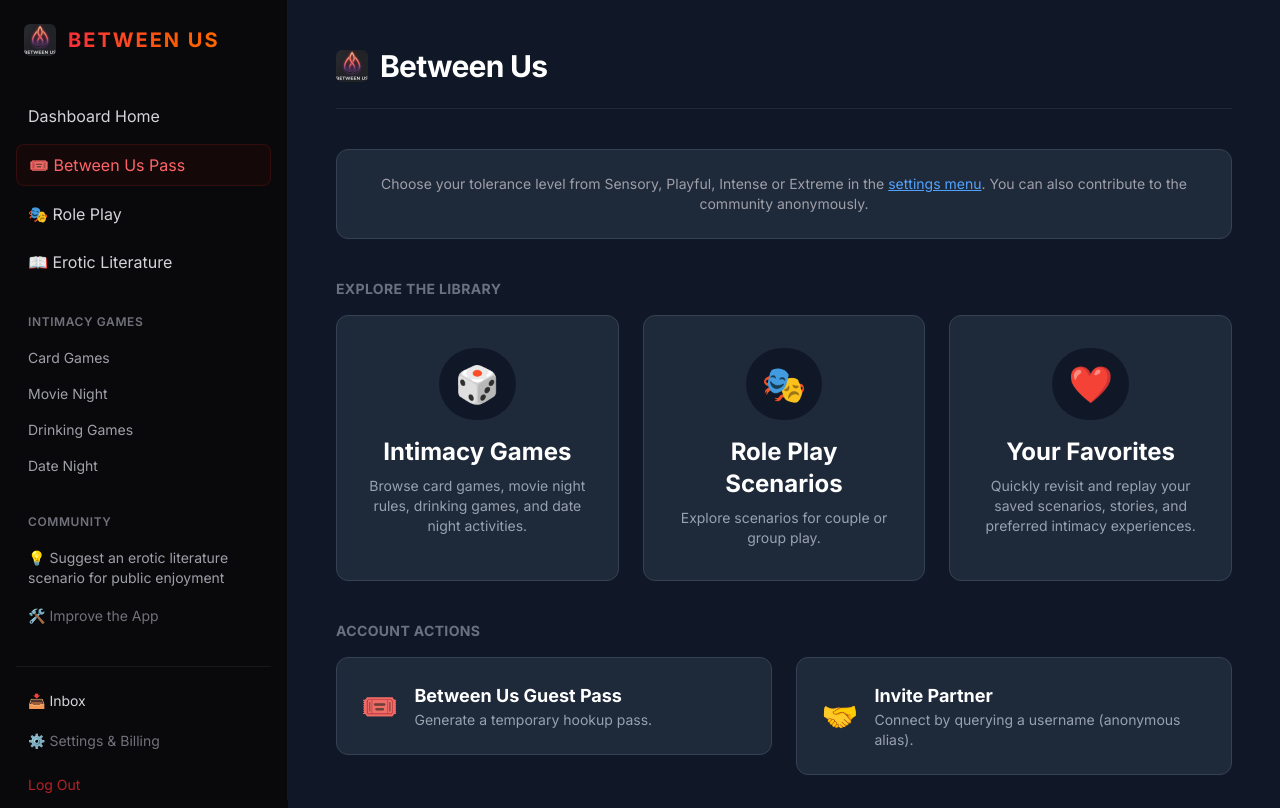
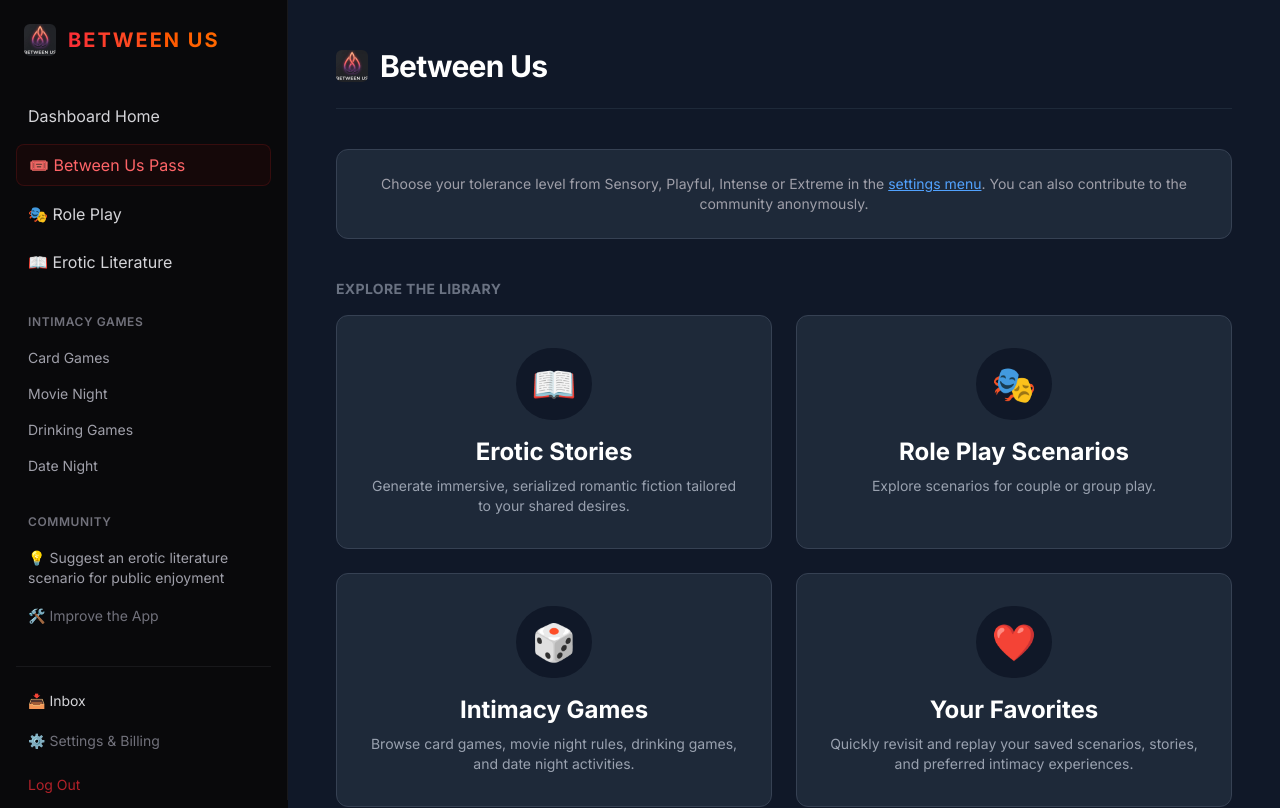
Before and after one commit to jdavis641/between-us, a Next.js app: page /dashboard in a window 1280 px wide. Shown: the top 808 px of the page. Built offline with nearby package versions, Linux system fonts and the light colour scheme; no server answers.

Commit message:
[UI] Add Erotic Stories navigation tile to dashboard

```diff
--- a/app/dashboard/page.tsx
+++ b/app/dashboard/page.tsx
@@ -124,17 +124,17 @@ export default function DashboardHome() {
             </div>
           )}
 
-          <div className="grid grid-cols-1 md:grid-cols-3 gap-6">
+          <div className="grid grid-cols-1 sm:grid-cols-2 gap-6">
 
-            {/* Intimacy Games Hub Link */}
-            <Link href="/dashboard/games">
-              <div className="bg-gray-800 p-8 rounded-xl border border-gray-700 hover:bg-gray-750 hover:border-yellow-500 transition-all cursor-pointer group flex flex-col items-center text-center space-y-4 h-full">
+            {/* Erotic Stories Hub Link */}
+            <Link href="/dashboard/literature">
+              <div className="bg-gray-800 p-8 rounded-xl border border-gray-700 hover:bg-gray-750 hover:border-purple-500 transition-all cursor-pointer group flex flex-col items-center text-center space-y-4 h-full">
                 <div className="bg-gray-900 p-4 rounded-full group-hover:scale-110 transition-transform">
-                  <span className="text-4xl">🎲</span>
+                  <span className="text-4xl">📖</span>
                 </div>
                 <div>
-                  <h3 className="text-2xl font-bold text-white mb-2">Intimacy Games</h3>
-                  <p className="text-gray-400 text-sm">Browse card games, movie night rules, drinking games, and date night activities.</p>
+                  <h3 className="text-2xl font-bold text-white mb-2">Erotic Stories</h3>
+                  <p className="text-gray-400 text-sm">Generate immersive, serialized romantic fiction tailored to your shared desires.</p>
                 </div>
               </div>
             </Link>
@@ -148,6 +148,19 @@ export default function DashboardHome() {
                 <div>
                   <h3 className="text-2xl font-bold text-white mb-2">Role Play Scenarios</h3>
                   <p className="text-gray-400 text-sm">Explore scenarios for couple or group play.</p>
+                </div>
+              </div>
+            </Link>
+
+            {/* Intimacy Games Hub Link */}
+            <Link href="/dashboard/games">
+              <div className="bg-gray-800 p-8 rounded-xl border border-gray-700 hover:bg-gray-750 hover:border-yellow-500 transition-all cursor-pointer group flex flex-col items-center text-center space-y-4 h-full">
+                <div className="bg-gray-900 p-4 rounded-full group-hover:scale-110 transition-transform">
+                  <span className="text-4xl">🎲</span>
+                </div>
+                <div>
+                  <h3 className="text-2xl font-bold text-white mb-2">Intimacy Games</h3>
+                  <p className="text-gray-400 text-sm">Browse card games, movie night rules, drinking games, and date night activities.</p>
                 </div>
               </div>
             </Link>
```
